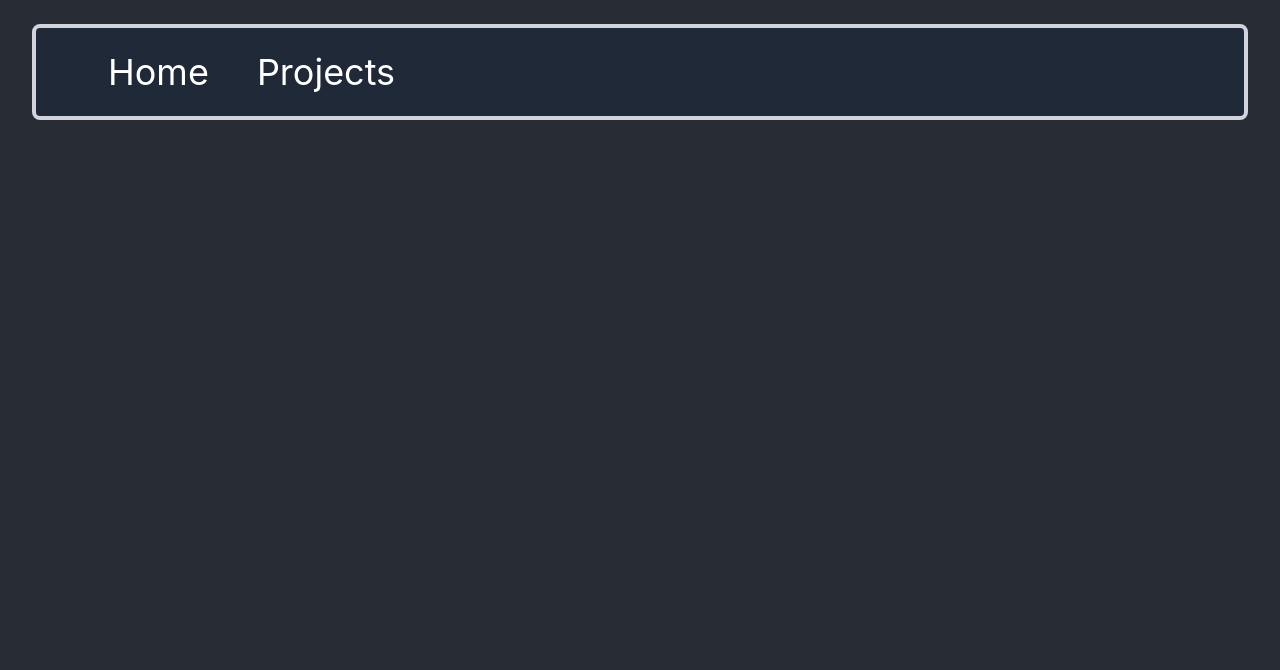
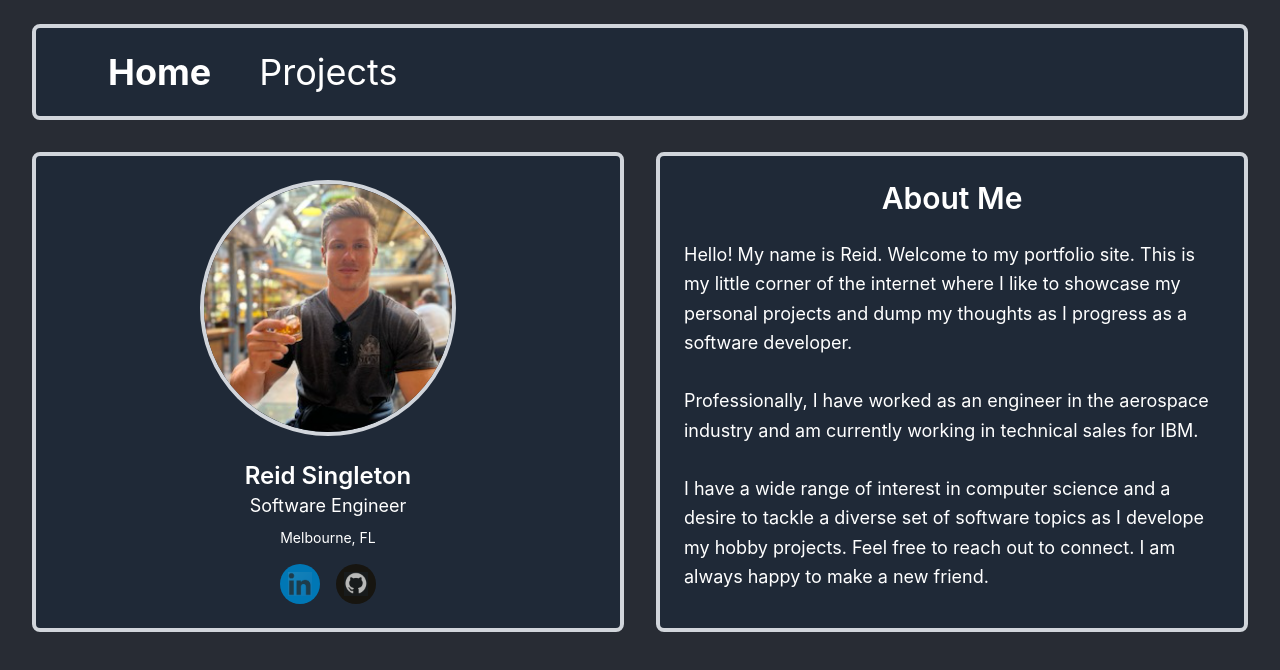
Before and after one commit to reidwarner/portfolio, a React (Create React App) app: page / in a window 1280 px wide. Before the commit this address had no page. Shown: the top 670 px of the page. Built offline with nearby package versions, Linux system fonts and the light colour scheme.

Commit message:
updated homepage path and link to irs project

```diff
--- a/src/App.js
+++ b/src/App.js
@@ -11,7 +11,7 @@ function App() {
         <Router>
             <Navigation/>
             <Routes>
-              <Route path='/portfolio/' element={<HomePage/>}></Route>
+              <Route path='/' element={<HomePage/>}></Route>
               <Route path='/projects' element={<ProjectsPage/>}></Route>
             </Routes>
           </Router>
--- a/src/components/Navigation.jsx
+++ b/src/components/Navigation.jsx
@@ -6,7 +6,7 @@ function Navigation(){
     return (
         <nav class="p-6 mx-4 sm:my-4 xl:mx-8 lg:mx-8 md:mx-6 sm:mx-4 z-10 border-4 border-gray-300 rounded-lg bg-gray-800">
             <div class="mx-12 space-x-12 flex items-center lg:text-4xl md:text-2xl">
-                <NavLink to="/portfolio" className={({ isActive }) => isActive ? "text-4xl font-bold text-white" : "text-white hover:text-gray-400"} id="home">Home</NavLink>
+                <NavLink to="/" className={({ isActive }) => isActive ? "text-4xl font-bold text-white" : "text-white hover:text-gray-400"} id="home">Home</NavLink>
                 <NavLink to="/projects" className={({ isActive }) => isActive ? "text-4xl font-bold text-white shadow-text" : "text-white hover:text-gray-400"} id="projects">Projects</NavLink>
             </div>
         </nav>
--- a/src/pages/ProjectsPage.jsx
+++ b/src/pages/ProjectsPage.jsx
@@ -17,7 +17,7 @@ function ProjectsPage(){
                     </p>
                     <br></br>
                     <img className="object-cover border-4 border-gray-300 mb-6" src={require('../data/images/IRS-img.png')} alt="project preview"/>
-                    <a className="text-xl text-white underline hover:text-gray-400" href='https://indianriversocial.onrender.com/' target='_blank'>Live Site</a><br></br>
+                    <a className="text-xl text-white underline hover:text-gray-400" href='http://34.236.61.171/irs/' target='_blank'>Live Site</a><br></br>
                 </div>
                 <div className="flex flex-col items-center text-center border-4 border-gray-300 mb-6 p-6 rounded-lg bg-gray-800">
                     <div className="flex justify-between">
```
